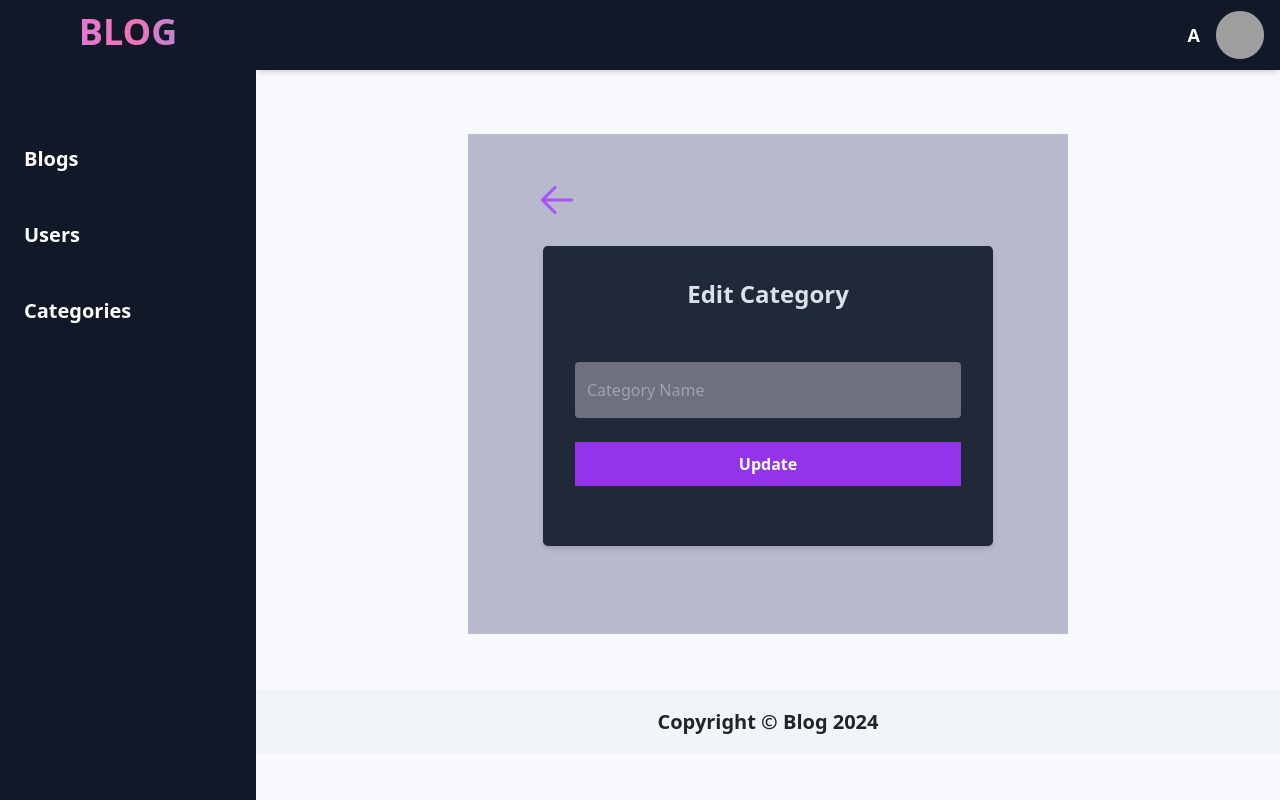
After one commit to ronobir84/blog, a PHP site: page /Blog/admin/edit_cat.php in a window 1280 px wide. The commit adds this page. Run offline with PHP 8.4, Linux system fonts and the light colour scheme; the visitor is signed in with stand-in values (Sample User, id 1); some libraries are stand-ins or nearby versions; grey boxes are pictures that could not be loaded.

Commit message:
add this edit section

```diff
--- a/admin/categories.php
+++ b/admin/categories.php
@@ -85,7 +85,7 @@
                                     <td class=" ">
 
                                         <form action="" method="post" onsubmit="return confirm('Are You Sure You want to delete?')">
-                                            <a class="relative right-3" href="">
+                                            <a class="relative right-3" href="edit_cat.php?id=<?php echo $row['cat_id'] ?>">
                                                 <i class="fa-solid fa-user-pen text-lg  w-12 h-12  p-2  duration-500 hover:bg-purple-500 border-2 border-purple-500 hover:text-white  text-purple-500 rounded-full"></i>
                                             </a>
                                             <input name="catId" value="<?php echo $row['cat_id'] ?>" type="hidden">
@@ -128,7 +128,7 @@ if (isset($_POST['deleteCat'])) {
     $run = mysqli_query($config, $delete);
     if ($run) {
         $_SESSION['error_msg'] = "Category Has been Deleted Successful.";
-       echo "<script>window.location.href='categories.php'</script>";
+        echo "<script>window.location.href='categories.php'</script>";
     } else {
         echo "Failed Please Try Again";
     }
--- /dev/null
+++ b/admin/edit_cat.php
@@ -0,0 +1,50 @@
+<?php ob_start() ?>
+<?php include "header.php" ?>
+
+<div class="w-[600px] h-[500px]  bg-gray-500 mx-auto relative top-10">
+
+    <a class="duration-500" href="categories.php">
+        <button class="cursor-pointer duration-200 hover:scale-75 active:scale-75 absolute ml-16 mt-9 title=" Go Back">
+            <svg xmlns="http://www.w3.org/2000/svg" width="50px" height="60px" viewBox="0 0 24 24" class="stroke-purple-500">
+                <path stroke-linejoin="round" stroke-linecap="round" stroke-width="1.5" d="M11 6L5 12M5 12L11 18M5 12H19"></path>
+            </svg>
+        </button>
+    </a>
+
+
+
+    <div class="w-[450px] h-[300px]  mx-auto relative top-28 overflow-hidden z-10 bg-[#1F2937] p-8 rounded-lg shadow-md  ">
+
+        <h2 class="text-2xl text-center text-gray-300 font-bold mb-6">Edit Category</h2>
+
+        <form method="post" action="">
+            <div class="pt-7">
+                <div class="mb-4">
+                    <!-- <label class="block text-lg font-semibold text-gray-300 " for="name">Category Name</label> -->
+                    <input name="cat_name" placeholder="Category Name" class="bg-gray-700 text-gray-200 border-0  rounded py-3 w-full  focus:bg-gray-600 focus:outline-none focus:ring-1 focus:ring-purple-400 transition ease-in-out duration-150" type="text" required>
+
+                </div>
+
+
+
+                <div class="flex justify-end">
+                    <button class=" bg-purple-600  hover: text-white w-full py-[10px] font-bold   hover:opacity-80" name="add_cat" type="submit">
+                        Update
+                    </button>
+                </div>
+            </div>
+        </form>
+    </div>
+</div>
+
+
+
+
+
+
+
+
+
+<div class="relative top-[12%]">
+    <?php include "footer.php" ?>
+</div>
```
